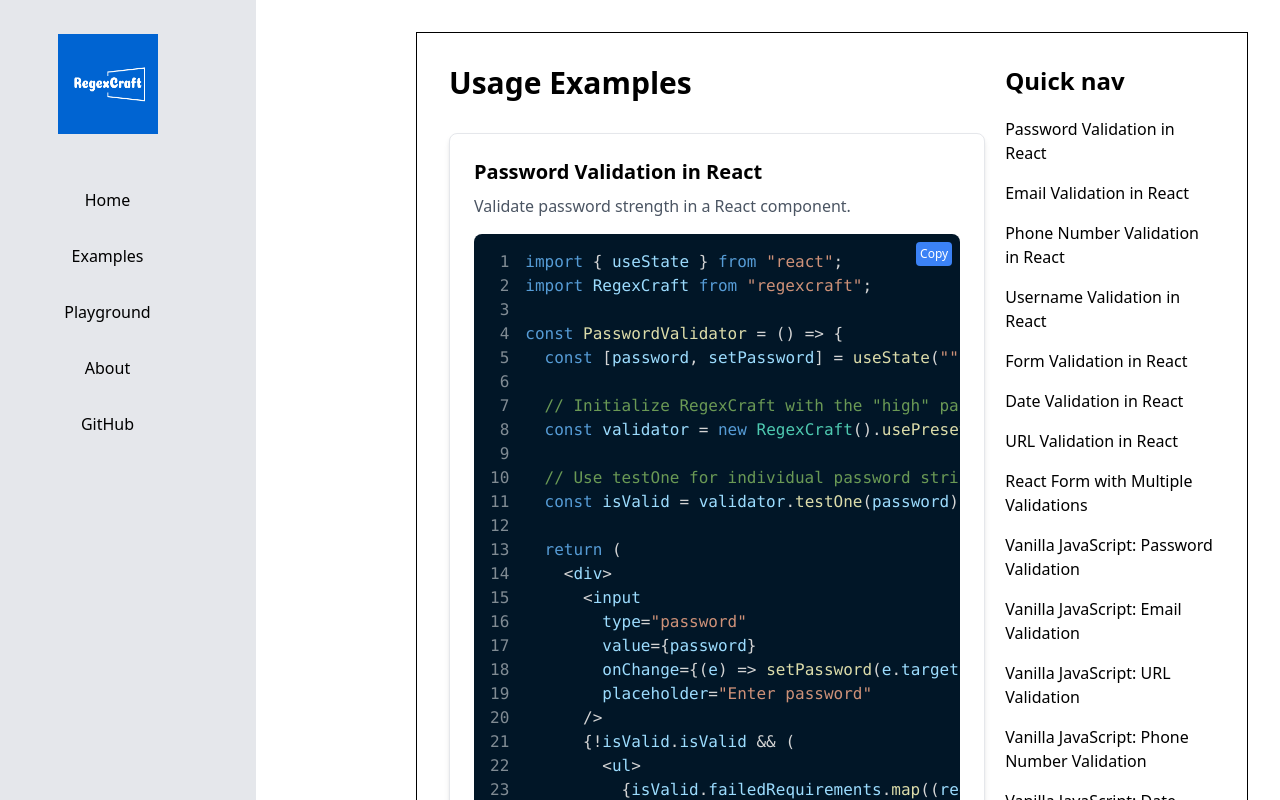
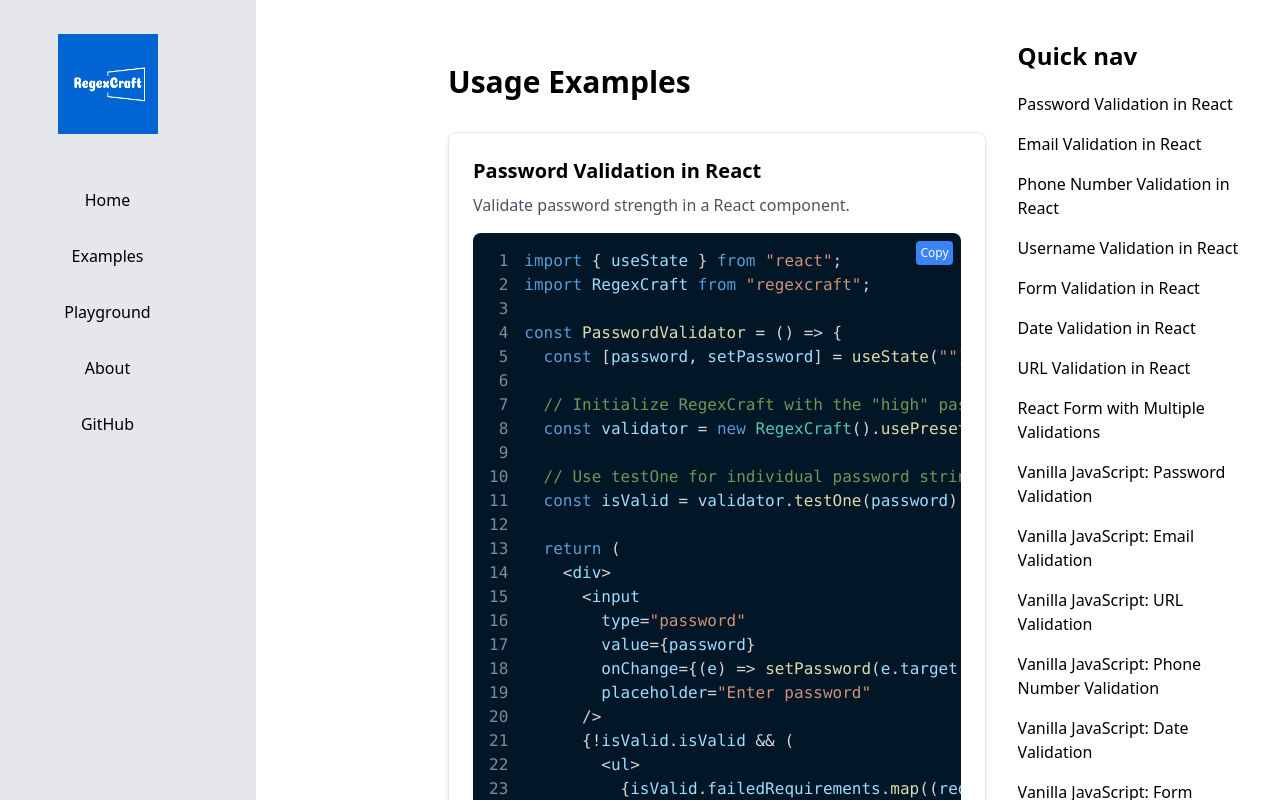
Before and after one commit to iAmNsengi/regexcraft-frontend, a React (Vite) app: page /examples in a window 1280 px wide. Shown: the top 800 px of the page. Built offline with nearby package versions, Linux system fonts and the light colour scheme.

Commit message:
fix: responsiveness

```diff
--- a/src/pages/Examples.tsx
+++ b/src/pages/Examples.tsx
@@ -1,4 +1,5 @@
 // src/pages/Examples/Examples.tsx
+import { useLocation } from "react-router-dom";
 import BottomNavigation from "../components/BottomNavigation";
 import CodeBlock from "../components/CodeBlock";
 import HelmetWrapper from "../components/HelmetWrapper";
@@ -336,41 +337,54 @@ console.log(result); // { value: 'Password1!', isValid: true, failedRequirements
 ];
 
 const Examples = () => {
+  const currentSection = useLocation().hash;
   return (
-    <div className="flex gap-5 border border-black p-4 md:p-8 lg:ml-[15vw]">
+    <div className="flex gap-5 p-4 md:p-8 lg:ml-[15vw]">
       <div className="w-full lg:w-[70%]">
         <HelmetWrapper title="How To Use" />
         <div className="mx-auto max-w-4xl">
           <h1 className="mb-8 text-3xl font-bold">Usage Examples</h1>
           <div className="space-y-12">
-            {examples.map((example, index) => (
+            {examples.map((example, index) => {
+              const sectionHeading = example.title
+                .toLowerCase()
+                .replace(/\s+/g, "-");
+              return (
                 <div
                   key={index}
-                id={example.title.toLowerCase().replace(/\s+/g, "-")}
+                  id={sectionHeading}
                   className="rounded-lg border bg-white p-6 shadow-md"
                 >
-                <h2 className="mb-2 text-xl font-semibold">{example.title}</h2>
+                  <h2 className="mb-2 text-xl font-semibold">
+                    {example.title}
+                  </h2>
                   <p className="mb-4 text-gray-600">{example.description}</p>
                   <CodeBlock code={example.code} />
                 </div>
-            ))}
+              );
+            })}
           </div>
         </div>
         <BottomNavigation backLink="home" frontLink="playground" />
       </div>
-      <aside className="hidden lg:block lg:w-[30%]">
-        <ul>
+      <aside className="fixed right-8 top-0 hidden py-10 lg:block lg:w-[18%]">
+        <ul className="hide-scrollbar h-[100vh] overflow-y-scroll">
           <h1 className="mb-5 text-2xl font-semibold">Quick nav</h1>
-          {examples.map((example) => (
+          {examples.map((example) => {
+            const sectionHeading = example.title
+              .toLowerCase()
+              .replace(/\s+/g, "-");
+            return (
               <li key={example.title} className="mb-4">
                 <a
-                href={`#${example.title.toLowerCase().replace(/\s+/g, "-")}`}
-                className="hover:text-blue-500 hover:underline"
+                  href={`#${sectionHeading}`}
+                  className={`hover:text-blue-500 hover:underline ${currentSection === `#${sectionHeading}` ? "text-blue-500 underline" : ""}`}
                 >
                   {example.title}
                 </a>
               </li>
-          ))}
+            );
+          })}
         </ul>
       </aside>
     </div>
```
Lines whose indentation alone changed are shown as unchanged.
